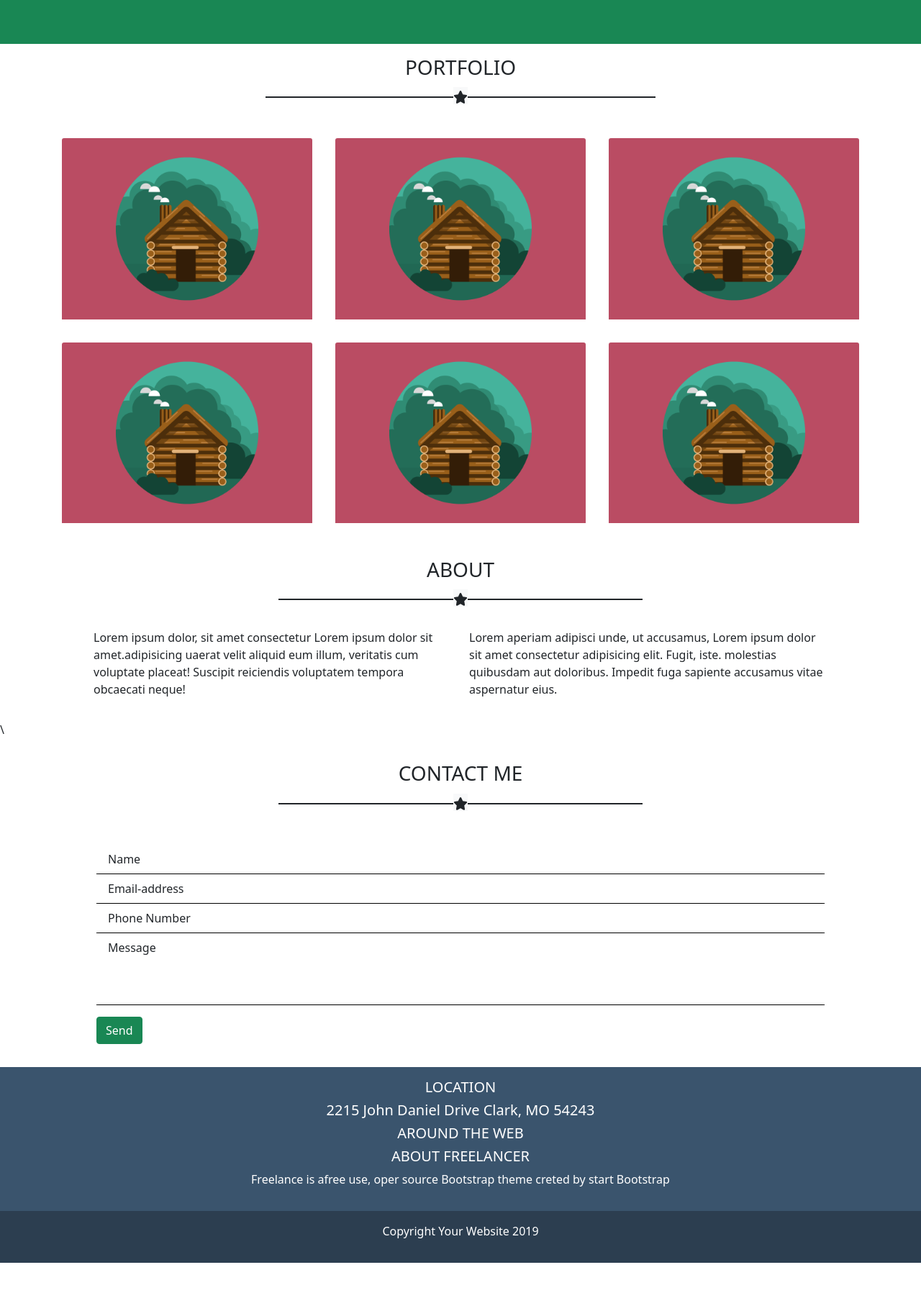
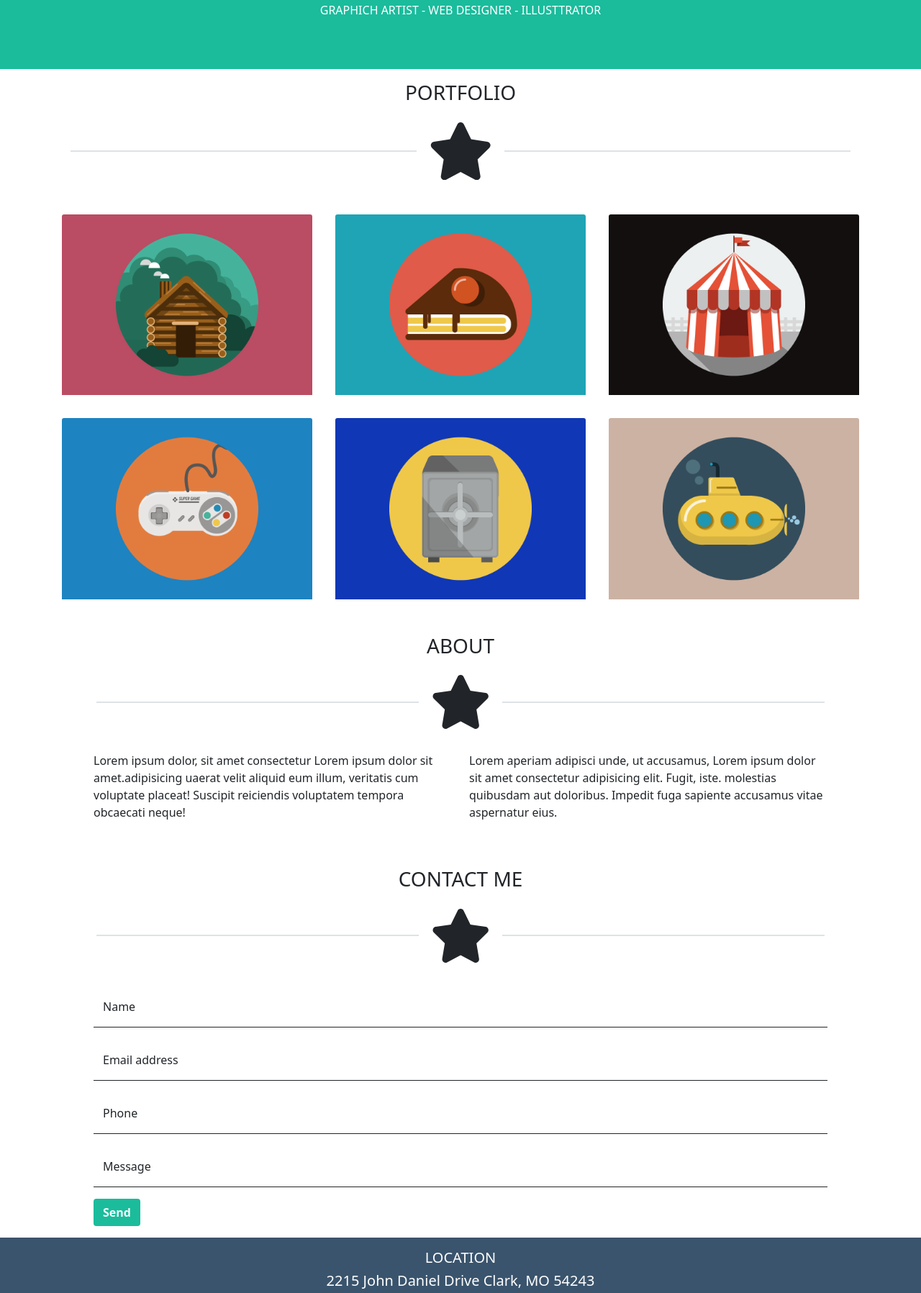
Before and after one commit to MatteoLoddo/html-css-bootstrap-freelancer, a plain HTML site: page index.html in a window 1280 px wide. Shown: the part 533-2330 px from the top of the page at 72% size. Before the commit the page ends 2288 px from the top, so only its background shows below. Drawn offline with nearby package versions, Linux system fonts and the light colour scheme.

Commit message:
fix svg-star and input area

```diff
--- a/css/style.css
+++ b/css/style.css
@@ -1,41 +1,24 @@
-.div-star{
-    position: relative;
-    max-width: 50%;
-}
+
 /******************************
 ///////////VARIABLE////////////
 *******************************/
 :root{
+    --bs-primary:#1ABC9C;
+    --bs-primary-rgb: 26, 188, 156;
+
+
     --txt-color-light:#ffff;
     --bg-footer-primary:#3A546D;
     --bg-footer-nav-bar-secondary:#2C3E50;
 }
 /******************************
 *******************************/
-.div-star .svg{
-    position: absolute;
-    top: -2px;
-    left: 50%;
-    transform: translate(-50% , -50%);
-    width: 20px;
-}
 
 .img-header{
     padding: 0;
     margin: 0;
     width: 20%;
     min-width: 100px;
-}
-.change-style-list{
-    border-radius: 0;
-}
-.change-style-list li{
-    border: transparent;
-    border-bottom: 1px solid black;
-}
-
-.change-style-list li:last-child{
-    min-height: 100px;
 }
 
 .bg-footer-prim{
@@ -46,6 +29,10 @@
     background-color: var(--bg-footer-nav-bar-secondary);
 }
 
+.bg-primary{
+    background-color: var(--bs-primary);
+
+}
 .nav-bar-link-cont a{
     padding: .5rem;
     display: inline-block;
@@ -65,3 +52,20 @@
 .svg-cont-navbar svg{
     width: 24px
 }
+
+/******************************
+///////////BOOTSTRAP CLAS//////
+*******************************/
+
+.form-control{
+    border-top: transparent;
+    border-right: transparent;
+    border-left: transparent;
+    border-bottom: 1px solid ;
+    border-radius: 0;
+}
+
+.form-control:focus{
+    border-color: var(--bs-primary);
+    box-shadow: 0 0 0 0.25rem rgba(26, 188, 156, .25)
+}
--- a/index.html
+++ b/index.html
@@ -10,6 +10,7 @@
 </head>
 <body>
     <!-- nav bar -->
+    <header>
         <nav>
             <div class="container-fluid bg-nav-bar txt-color-light p-3 align-items-center">
                 <div class="container-md d-flex justify-content-between ">
@@ -23,31 +24,39 @@
                     </div>
                     <button class="btn btn-outline-light svg-cont-navbar d-md-none">
                         <svg xmlns="http://www.w3.org/2000/svg" viewBox="0 0 448 512"><path fill="currentColor" d="M0 96C0 78.33 14.33 64 32 64H416C433.7 64 448 78.33 448 96C448 113.7 433.7 128 416 128H32C14.33 128 0 113.7 0 96zM0 256C0 238.3 14.33 224 32 224H416C433.7 224 448 238.3 448 256C448 273.7 433.7 288 416 288H32C14.33 288 0 273.7 0 256zM416 448H32C14.33 448 0 433.7 0 416C0 398.3 14.33 384 32 384H416C433.7 384 448 398.3 448 416C448 433.7 433.7 448 416 448z"/></svg>
-
                     </button>
-
                 </div>
             </div>
-
         </nav>
+    </header>
     <main>
     <!-- header profile user -->
-    <div class="container-fluid bg-success txt-color-light p-5">
+    <div class="container-fluid bg-primary txt-color-light p-5">
         <div class="container-md">
             <div class="row m-0">
                 <div class="col-12 text-center">
                     <img src="img/avatar.svg" class="img-header " alt="..." >
-                    <h1 class=" text-center display-2">STAR  BOOTSTRAP</h1>
-                    <div class="div-star border border-light py-0 m-auto my-4 " >
-                        <div class="svg bg-success">
+                    <h1 class=" text-center">STAR  BOOTSTRAP</h1>
+
+                    <div class="d-flex align-items-center" >
+
+                        <div class="col">
+                            <div class="border"></div>
+                        </div>
+
+                        <div class="col-1 m-3 fs-6">
                             <svg xmlns="http://www.w3.org/2000/svg" viewBox="0 0 576 512"><path fill="currentColor" d="M381.2 150.3L524.9 171.5C536.8 173.2 546.8 181.6 550.6 193.1C554.4 204.7 551.3 217.3 542.7 225.9L438.5 328.1L463.1 474.7C465.1 486.7 460.2 498.9 450.2 506C440.3 513.1 427.2 514 416.5 508.3L288.1 439.8L159.8 508.3C149 514 135.9 513.1 126 506C116.1 498.9 111.1 486.7 113.2 474.7L137.8 328.1L33.58 225.9C24.97 217.3 21.91 204.7 25.69 193.1C29.46 181.6 39.43 173.2 51.42 171.5L195 150.3L259.4 17.97C264.7 6.954 275.9-.0391 288.1-.0391C300.4-.0391 311.6 6.954 316.9 17.97L381.2 150.3z"/></svg>
                         </div>
+
+                        <div class="col">
+                            <div class="border"></div>
                         </div>
+
+                    </div>
+
                     <div class="row">
                         <div class="col-12 p-3">
-                            <span class="d-inline-block ">GRAPHICH ARTIST -</span>
-                            <span class="d-inline-block">WEB DESIGNER -</span>
-                            <span class="d-inline-block">ILLUSTRATOR</span>
+                            <h6>GRAPHICH ARTIST - WEB DESIGNER - ILLUSTTRATOR</h6>
                         </div>
                     </div>
                 </div>
@@ -57,13 +66,24 @@
     <!-- portfolio -->
     <div class="container">
 
-        <div class="row m-0">
-            <div class="col-12 p-3">
-                <h3 class=" text-center ">PORTFOLIO</h3>
-                <div class="div-star border border-dark py-0 m-auto  my-4  " >
-                    <div class="svg bg-light ">
+        <div class="row m-0 ">
+            <div class="col-12 p-3 text-center justify-content-center">
+                <h3 class="">PORTFOLIO</h3>
+
+                <div class="d-flex align-items-center m-auto" >
+
+                    <div class=" col">
+                        <div class="border"></div>
+                    </div>
+
+                    <div class="col-1 m-3 fs-6">
                         <svg xmlns="http://www.w3.org/2000/svg" viewBox="0 0 576 512"><path fill="currentColor" d="M381.2 150.3L524.9 171.5C536.8 173.2 546.8 181.6 550.6 193.1C554.4 204.7 551.3 217.3 542.7 225.9L438.5 328.1L463.1 474.7C465.1 486.7 460.2 498.9 450.2 506C440.3 513.1 427.2 514 416.5 508.3L288.1 439.8L159.8 508.3C149 514 135.9 513.1 126 506C116.1 498.9 111.1 486.7 113.2 474.7L137.8 328.1L33.58 225.9C24.97 217.3 21.91 204.7 25.69 193.1C29.46 181.6 39.43 173.2 51.42 171.5L195 150.3L259.4 17.97C264.7 6.954 275.9-.0391 288.1-.0391C300.4-.0391 311.6 6.954 316.9 17.97L381.2 150.3z"/></svg>
                     </div>
+
+                    <div class=" col">
+                        <div class="border"></div>
+                    </div>
+
                 </div>
             </div>
         </div>
@@ -75,19 +95,19 @@
                     <img src="img/cabin.png" class="card-img-top" alt="...">
                 </div>
                 <div class="col-12 p-3 col-md-6 col-xl-4">
-                    <img src="img/cabin.png" class="card-img-top" alt="...">
+                    <img src="img/cake.png" class="card-img-top" alt="...">
                 </div>
                 <div class="col-12 p-3 col-md-6 col-xl-4">
-                    <img src="img/cabin.png" class="card-img-top" alt="...">
+                    <img src="img/circus.png" class="card-img-top" alt="...">
                 </div>
                 <div class="col-12 p-3 col-md-6 col-xl-4">
-                    <img src="img/cabin.png" class="card-img-top" alt="...">
+                    <img src="img/game.png" class="card-img-top" alt="...">
                 </div>
                 <div class="col-12 p-3 col-md-6 col-xl-4">
-                    <img src="img/cabin.png" class="card-img-top" alt="...">
+                    <img src="img/safe.png" class="card-img-top" alt="...">
                 </div>
                 <div class="col-12 p-3 col-md-6 col-xl-4">
-                    <img src="img/cabin.png" class="card-img-top" alt="...">
+                    <img src="img/submarine.png" class="card-img-top" alt="...">
                 </div>
             </div>
         </div>
@@ -100,9 +120,18 @@
         <div class="row px-5 p-3">
             <div class="col-12 p-3">
                 <h3 class=" text-center ">ABOUT</h3>
-                <div class="div-star border border-dark py-0 m-auto  my-4  " >
-                    <div class="svg bg-light ">
+
+                <div class="d-flex align-items-center" >
+                    <div class="col">
+                        <div class="border"></div>
+                    </div>
+
+                    <div class="col-1 m-3 fs-6">
                         <svg xmlns="http://www.w3.org/2000/svg" viewBox="0 0 576 512"><path fill="currentColor" d="M381.2 150.3L524.9 171.5C536.8 173.2 546.8 181.6 550.6 193.1C554.4 204.7 551.3 217.3 542.7 225.9L438.5 328.1L463.1 474.7C465.1 486.7 460.2 498.9 450.2 506C440.3 513.1 427.2 514 416.5 508.3L288.1 439.8L159.8 508.3C149 514 135.9 513.1 126 506C116.1 498.9 111.1 486.7 113.2 474.7L137.8 328.1L33.58 225.9C24.97 217.3 21.91 204.7 25.69 193.1C29.46 181.6 39.43 173.2 51.42 171.5L195 150.3L259.4 17.97C264.7 6.954 275.9-.0391 288.1-.0391C300.4-.0391 311.6 6.954 316.9 17.97L381.2 150.3z"/></svg>
+                    </div>
+
+                    <div class="col">
+                        <div class="border"></div>
                     </div>
                 </div>
             </div>
@@ -114,28 +143,47 @@
             </div>
         </div>
     </div>
-    <!-- contact me -->\
+    <!-- contact me -->
     <div class="container-md">
         <div class="row px-5 py-3">
             <div class="col-12 p-3">
                 <h3 class=" text-center ">CONTACT ME</h3>
-                <div class="div-star border border-dark py-0 m-auto  my-4  " >
-                    <div class="svg bg-light ">
+                <div class="d-flex align-items-center" >
+                    <div class="col">
+                        <div class="border"></div>
+                    </div>
+
+                    <div class="col-1 m-3 fs-6">
                         <svg xmlns="http://www.w3.org/2000/svg" viewBox="0 0 576 512"><path fill="currentColor" d="M381.2 150.3L524.9 171.5C536.8 173.2 546.8 181.6 550.6 193.1C554.4 204.7 551.3 217.3 542.7 225.9L438.5 328.1L463.1 474.7C465.1 486.7 460.2 498.9 450.2 506C440.3 513.1 427.2 514 416.5 508.3L288.1 439.8L159.8 508.3C149 514 135.9 513.1 126 506C116.1 498.9 111.1 486.7 113.2 474.7L137.8 328.1L33.58 225.9C24.97 217.3 21.91 204.7 25.69 193.1C29.46 181.6 39.43 173.2 51.42 171.5L195 150.3L259.4 17.97C264.7 6.954 275.9-.0391 288.1-.0391C300.4-.0391 311.6 6.954 316.9 17.97L381.2 150.3z"/></svg>
+                    </div>
+
+                    <div class="col">
+                        <div class="border"></div>
+                    </div>
+                </div>
+            </div>
+            <form action="#">
+                <div class="mb-3">
+                    <div class="form-floating mb-3">
+                        <input type="Name" class="form-control" id="floatingInputTextarea" placeholder="Name">
+                        <label for="floatingTextarea">Name</label>
+                    </div>
+                    <div class="form-floating mb-3">
+                        <input type="email" class="form-control" id="floatingInputValue" placeholder="name@example.com">
+                        <label for="floatingInputValue">Email address</label>
+                    </div>
+                    <div class="form-floating mb-3">
+                        <input type="text" class="form-control" id="floatingInput" placeholder="Number">
+                        <label for="floatingInput">Phone</label>
+                    </div>
+                    <div class="form-floating mb-3">
+                        <input type="text" size="10" class="form-control" id="floatingTextarea2" placeholder="Leave a comment here">
+                        <label for="floatingTextarea2">Message</label>
                     </div>
                 </div>
 
-            </div>
-            <div class="col-12 p-3">
-                <ul class="list-group change-style-list pb-3">
-                    <li class="list-group-item">Name</li>
-                    <li class="list-group-item">Email-address</li>
-                    <li class="list-group-item">Phone Number</li>
-                    <li class="list-group-item">Message</li>
-                </ul>
-                <button class="btn btn-success ">Send</button>
-            </div>
-            <div class="col-12"></div>
+                <button type="submit" class=" text-light fw-bold btn bg-primary">Send</button>
+            </form>
         </div>
     </div>
     </main>
```
Lines whose indentation alone changed are shown as unchanged.
